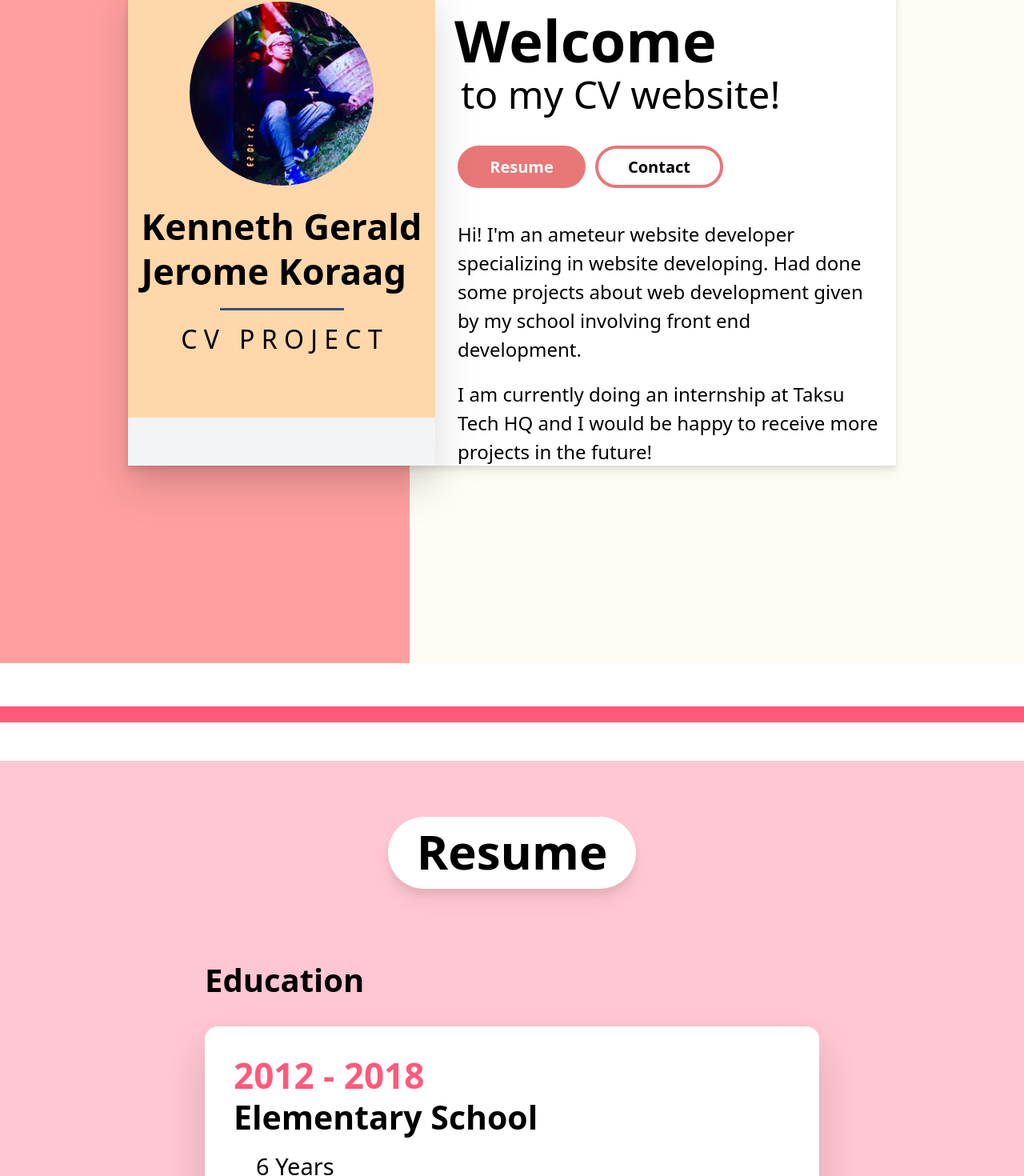
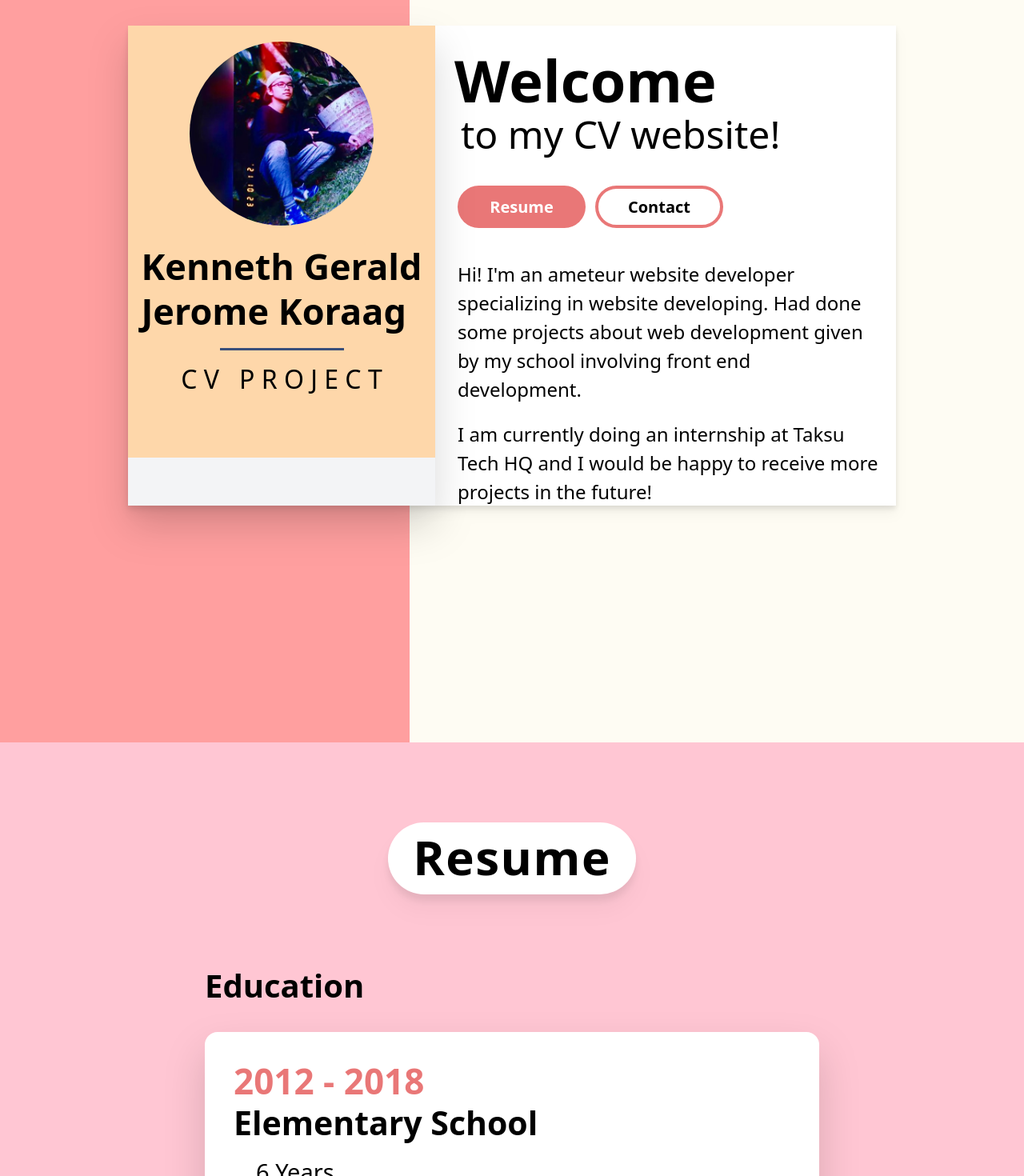
Before and after one commit to ZECHROME/CV-Website, a Next.js app: page / in a window 1280 px wide. Shown: the part 271-1741 px from the top of the page at 80% size. Built offline with nearby package versions, Linux system fonts and the light colour scheme; a web font is replaced by a local one.

Commit message:
Added Contact Section

```diff
--- a/components/AboutSection.jsx
+++ b/components/AboutSection.jsx
@@ -3,7 +3,7 @@ export default function AboutSection() {
     return <div>
     {/* ABOUT */}
     <div id="about" className='relative'>
-          <div className='bg-primary-500 w-[40%] h-[1100px] inline-block'></div>
+          <div className='bg-primary-500 w-[40%] h-[150vh] inline-block'></div>
           {/* main container */}
           <div className='flex bg-white w-[75%] h-[600px] absolute top-1/2 left-1/2 translate-x-[-50%] translate-y-[-50%] drop-shadow-lg'>
             {/* column 1 */}
@@ -54,12 +54,17 @@ export default function AboutSection() {
                 </p>
               </div>
               <div className='flex gap-3 ml-7 mt-10'>
+                <a href="#resume">
                   <button className='bg-primary-700 w-[160px] h-[53px] rounded-full text-white font-bold text-xl hover:bg-white hover:text-black hover:border-4 hover:border-primary-700 transition-all'>
                     Resume
                   </button>
+                </a>
+                <a href="#contact">
                   <button className='bg-white w-[160px] h-[53px] rounded-full border-4 border-primary-700 font-bold text-xl hover:bg-primary-700 hover:text-white transition-all'>
                     Contact
                   </button>
+                </a>
+
               </div>
               <div className='flex flex-col gap-2'>
                 <p className='text-[24px] font-medium mt-10 ml-7 mr-8'>
--- a/components/ContactSection.jsx
+++ b/components/ContactSection.jsx
@@ -3,19 +3,61 @@ export default function ContactSection() {
     return <div>
     {/* ABOUT */}
     <div id="contact" className='relative'>
-        <div className="flex items-center flex-col bg-primary-100 h-[200vh] pt-[70px]">
-            <div className="flex items-center flex-col mb-[90px]">
-                <p className="flex justify-center items-center text-[60px] font-bold mb-[-6px] bg-white w-[310px] h-[90px] text-black rounded-full drop-shadow-xl pb-1">
+        <div className="flex items-center flex-col bg-primary-500 h-[200vh] pt-[80px]">
+            <div className="flex items-center flex-col mb-[70px]">
+                <p className="flex justify-center items-center text-[60px] font-bold mb-[-6px] bg-white w-[310px] h-[90px] text-black rounded-full drop-shadow-xl pb-1 tracking-wider">
                     Contact
                 </p>
             </div>
-            <div className="relative w-[800px] h-[900px] bg-primary rounded-[15px] overflow-hidden
+            <div className="relative w-[790px] h-[850px] bg-sky-200 rounded-[15px] overflow-hidden
+            before:bg-gradient-to-b  before:from-primary-900 before:via-primary-900 before:to-transparent before:top-[-50%] before:left-[-50%] before:absolute before:w-[800px] before:h-[900px] before:animate-spin-slow before:origin-bottom-right
+            after:bg-gradient-to-b  after:from-primary-900 after:via-primary-900 after:to-transparent after:top-[-50%] after:left-[-50%] after:absolute after:w-[800px] after:h-[900px] after:animate-spin-delay after:origin-bottom-right">
+                <div className="flex flex-col absolute bg-primary-300 z-10 inset-[10px] rounded-[18px] py-[40px] px-[70px]">
+                  <form action="https://formsubmit.co/kennethkoraag05@gmail.com" method="POST">
+                    <div className="flex flex-row gap-8">
+                      <div className="inputBox relative w-[100%] mt-[55px] isolate">
+                        <input type="text" required="required" name="FirstName" className="relative w-[100%] p-[10px] pl-5 mt-[20px] bg-transparent border-none outline-0 text-[#2F4F4F] text-[20px] font-semibold tracking-wider z-[10]"/>
+                        <span className="absolute left-0 pt-[20px] pr-[10px] pb-[10px] text-[26px] font-bold text-white tracking-wider">First Name</span>
+                        <i className="absolute left-0 bottom-0 w-[100%] h-[4px] bg-white rounded-md"></i>
+                      </div>
+                      <div className="inputBox relative w-[100%] mt-[55px] isolate">
+                        <input type="text" required="required" name="lastName" className="relative w-[100%] p-[10px] pl-5 mt-[20px] bg-transparent border-none outline-0 text-[#2F4F4F] text-[20px] font-semibold tracking-wider z-[10]"/>
+                        <span className="absolute left-0 pt-[20px] pr-[10px] pb-[10px] text-[26px] font-bold text-white tracking-wider">Last Name</span>
+                        <i className="absolute left-0 bottom-0 w-[100%] h-[4px] bg-white rounded-md"></i>
+                      </div>
+                    </div>
 
-            before:bg-gradient-to-b  before:from-primary-900 before:via-primary-900 before:to-transparent before:top-[-50%] before:left-[-50%] before:absolute before:w-[800px] before:h-[900px] before:animate-spin-slow before:origin-bottom-right
+                    <div className="inputBox relative w-[100%] mt-[55px] isolate">
+                        <input type="text" required="required" name="email" className="relative w-[100%] p-[10px] pl-5 mt-[19px] bg-transparent border-none outline-0 text-[#2F4F4F] text-[20px] font-semibold tracking-wider z-[10]"/>
+                        <span className="absolute left-0 pt-[20px] pr-[10px] pb-[10px] text-[26px] font-bold text-white tracking-wider">Your Email</span>
+                        <i className="absolute left-0 bottom-0 w-[100%] h-[4px] bg-white rounded-md"></i>
+                    </div>
 
-            after:bg-gradient-to-b  after:from-primary-900 after:via-primary-900 after:to-transparent after:top-[-50%] after:left-[-50%] after:absolute after:w-[800px] after:h-[900px] after:animate-spin-delay after:origin-bottom-right
-            ">
-                <div className="absolute bg-white z-10 inset-[10px] rounded-[18px]"></div>
+                    <div className="inputBox relative w-[100%] mt-[55px] isolate">
+                        <input type="text" required="required" name="subject" className="relative w-[100%] p-[10px] pl-5 mt-[20px] bg-transparent border-none outline-0 text-[#2F4F4F] text-[20px] font-semibold tracking-wider z-[10]"/>
+                        <span className="absolute left-0 pt-[20px] pr-[10px] pb-[10px] text-[26px] font-bold text-white tracking-wider">Subject</span>
+                        <i className="absolute left-0 bottom-0 w-[100%] h-[4px] bg-white rounded-md"></i>
+                    </div>
+
+                    <div className="inputBox relative w-[100%] mt-[55px] isolate">
+                        <input type="text" required="required" name="body" className="relative w-[100%] p-[10px] pl-5 mt-[20px] bg-transparent border-none outline-0 text-[#2F4F4F] text-[20px] font-semibold tracking-wider z-[10]"/>
+                        {/* <textarea name="" id="" cols="30" rows="10" require="required" className="relative w-[100%] p-[10px] pl-5 mt-[20px] bg-transparent border-none outline-0 text-black text-lg tracking-wider z-[10]"></textarea> */}
+                        <span className="absolute left-0 pt-[20px] pr-[10px] pb-[10px] text-[26px] font-bold text-white tracking-wider">Message</span>
+                        <i className="absolute left-0 bottom-0 w-[100%] h-[4px] bg-white rounded-md"></i>
+                    </div>
+
+                    <div className="flex flew-row gap-3 w-[850px] h-[50px] mt-[65px]">
+                      <div className="bg-orange-500 text-center rounded-xl w-[14%] pt-[5px] cursor-pointer">
+                        <button type="submit" className="text-[26px] font-bold tracking-wide text-white cursor-pointer">
+                          Send
+                        </button>
+                      </div>
+                      <div className="bg-orange-500 text-center rounded-xl w-[15%] pt-[5px] cursor-pointer">
+                        <input type="reset" value="Reset" className="text-[26px] font-bold tracking-wide text-white cursor-pointer" />
+                      </div>
+                    </div>
+                  </form>
+                </div>
             </div>
         </div>
     </div>
--- a/components/ResumeSection.jsx
+++ b/components/ResumeSection.jsx
@@ -2,10 +2,10 @@
 export default function ResumeSection() {
     return <div>
     {/* ABOUT */}
-    <div id="resume" className='relative'>
-        <div className="flex justify-start items-center flex-col bg-primary-100 w-[100%] h-[400vh] pt-[70px]">
+    <div id="resume" className='relative mt-[-7px]'>
+        <div className="flex justify-start items-center flex-col bg-primary-100 w-[100%] h-[370vh] pt-[100px]">
             <div className="flex items-center flex-col mb-[90px]">
-                <p className="flex justify-center items-center text-[60px] font-bold mb-[-6px] bg-white w-[310px] h-[90px] text-black rounded-full drop-shadow-xl pb-1">
+                <p className="flex justify-center items-center text-[60px] font-bold mb-[-6px] bg-white w-[310px] h-[90px] text-black rounded-full drop-shadow-xl pb-1 tracking-wide">
                     Resume
                 </p>
                 {/* <div className="bg-primary-900 w-[120%] h-2 rounded-lg"></div> */}
@@ -18,7 +18,7 @@ export default function ResumeSection() {
              {/* Elementary */}
             <div className="bg-white w-[60%] h-[485px] mt-7 drop-shadow-2xl rounded-2xl">
                 <div className="mt-7 ml-9 w-[90%]">
-                    <p className="text-[44px] font-bold text-[#FF597B] mb-[-11px]">
+                    <p className="text-[44px] font-bold text-primary-700 mb-[-11px]">
                         2012 - 2018
                     </p>
                     <p className="text-[41px] font-semibold mb-[8px]">
@@ -115,16 +115,26 @@ export default function ResumeSection() {
             <p className="flex flex-start w-[60%] text-[40px] font-bold mt-[100px]">
                 Skillset
             </p>
-            <div className="bg-gradient-to-br from-primary-900 to-sky-700 w-[60%] h-[485px] mt-[30px] drop-shadow-2xl text-white font-extrabold rounded-xl">
-                <div className="mt-7 ml-9 w-[90%]">
+            <div className="bg-gradient-to-br from-primary-900 to-sky-700 w-[60%] h-[485px] mt-[25px] drop-shadow-2xl text-white font-extrabold rounded-xl">
+                <div className="mt-6 ml-9 w-[90%]">
                     {/* Character */}
                     <p className="text-[50px] font-bold text-[#FEDEFF]">
                         Characters
                     </p>
+                    <div className="flex flex-row items-start gap-4 text-[30px] font-medium ml-5">
+                        <div className="pt-0">
+                          <ion-icon name="play-outline"></ion-icon>
+                        </div>
+                         <p>
+                            Obedient
+                        </p>
+                    </div>
                     <div className="flex flex-row items-center gap-4 text-[30px] font-medium ml-5">
-                        <ion-icon name="play-outline"></ion-icon>
+                        <div className="pt-1">
+                            <ion-icon name="play-outline"></ion-icon>
+                        </div>
                         <p>
-                            Determined
+                            Determination
                         </p>
                     </div>
                     <div className="flex flex-row items-start gap-4 text-[30px] font-medium ml-5">
@@ -135,14 +145,7 @@ export default function ResumeSection() {
                             Willing to Learn
                         </p>
                     </div>
-                    <div className="flex flex-row items-start gap-4 text-[30px] font-medium ml-5">
-                        <div className="pt-1">
-                            <ion-icon name="play-outline"></ion-icon>
-                        </div>
-                        <p>
-                            Obedient
-                        </p>
-                    </div>
+
 
                     {/* Languages */}
                     <p className="text-[48px] font-bold text-[#FEDEFF] mt-[35px]">
--- a/pages/index.jsx
+++ b/pages/index.jsx
@@ -8,16 +8,13 @@ import ResumeSection from '@/components/ResumeSection'
 import ContactSection from '@/components/ContactSection'
 
 
+
 const poppins = Poppins({ subsets: ['latin'], weight: ["100", "200", "300", "400", "500", "600", "700", "800", "900"] })
 const chivo = Chivo({subsets: ['latin'], weight: ["100", "200", "300", "400", "500", "600", "700", "800", "900"]})
 
 export default function Home() {
-  function Menu(e) {
-    if (typeof window == "undefined") return;
-    let list = document.querySelector('ul');
 
-    e.name === 'menu' ? (e.name = "close", list.classList.add('top-[80px]') , list.classList.add('opacity-100')) : (e.name = "menu", list.classList.remove('top-[80px]') , list.classList.remove('opacity-100'))
-  };
+
   return (
     <>
       <Head>
@@ -28,7 +25,7 @@ export default function Home() {
         <script type="module" src="https://unpkg.com/ionicons@5.5.2/dist/ionicons/ionicons.esm.js"></script>
         <script nomodule src="https://unpkg.com/ionicons@5.5.2/dist/ionicons/ionicons.js"></script>
       </Head>
-      <main className="min-h-screen bg-primary h-[1100px]">
+      <main className="min-h-screen bg-primary">
         <nav className="p-5 bg-white drop-shadow-xl w--[100%] h-[100px] md:flex md:items-center md:justify-between fixed left-0 right-0 z-[999]">
           <div className='flex justify-between items-center'>
             <div>
@@ -41,7 +38,7 @@ export default function Home() {
             </div>
 
             <span className='text-3xl cursor-pointer mx-2 md:invisible'>
-              <ion-icon name="menu-outline" onclick={Menu}></ion-icon>
+              <ion-icon name="menu-outline"></ion-icon>
             </span>
           </div>
 
@@ -61,18 +58,14 @@ export default function Home() {
 
 
         <AboutSection />
-        <br />
+        <ResumeSection />
+        <ContactSection />
+        {/* <br />
         <br />
         <div className='bg-primary-900 h-[20px]'></div>
         <br />
-        <br />
-        <ResumeSection />
-        <br />
-        <br />
-        <div className='bg-primary-900 h-[20px]'></div>
-        <br />
-        <br />
-        <ContactSection />
+        <br /> */}
+
 
 
 
@@ -110,4 +103,4 @@ export default function Home() {
       </main>
     </>
   )
-}
+};
--- a/styles/Home.module.css
+++ b/styles/Home.module.css
@@ -1,8 +1,8 @@
-.main {
+/* .main {
   display: flex;
   flex-direction: column;
   justify-content: space-between;
   align-items: center;
   padding: 0rem;
   min-height: 100vh;
-}
+} */
--- a/styles/globals.css
+++ b/styles/globals.css
@@ -566,10 +566,6 @@ video {
   left: 10px;
 }
 
-.top-\[80px\] {
-  top: 80px;
-}
-
 .left-0 {
   left: 0px;
 }
@@ -590,6 +586,14 @@ video {
   left: 50%;
 }
 
+.bottom-0 {
+  bottom: 0px;
+}
+
+.isolate {
+  isolation: isolate;
+}
+
 .z-\[999\] {
   z-index: 999;
 }
@@ -599,6 +603,10 @@ video {
 }
 
 .z-10 {
+  z-index: 10;
+}
+
+.z-\[10\] {
   z-index: 10;
 }
 
@@ -674,14 +682,38 @@ video {
   margin-right: 1.25rem;
 }
 
+.mb-\[70px\] {
+  margin-bottom: 70px;
+}
+
+.mb-\[-6px\] {
+  margin-bottom: -6px;
+}
+
+.mt-\[55px\] {
+  margin-top: 55px;
+}
+
+.mt-\[20px\] {
+  margin-top: 20px;
+}
+
+.mt-\[19px\] {
+  margin-top: 19px;
+}
+
+.mt-\[65px\] {
+  margin-top: 65px;
+}
+
+.mt-\[-7px\] {
+  margin-top: -7px;
+}
+
 .mb-\[90px\] {
   margin-bottom: 90px;
 }
 
-.mb-\[-6px\] {
-  margin-bottom: -6px;
-}
-
 .mt-7 {
   margin-top: 1.75rem;
 }
@@ -722,8 +754,12 @@ video {
   margin-top: 100px;
 }
 
-.mt-\[30px\] {
-  margin-top: 30px;
+.mt-\[25px\] {
+  margin-top: 25px;
+}
+
+.mt-6 {
+  margin-top: 1.5rem;
 }
 
 .ml-5 {
@@ -742,10 +778,6 @@ video {
   display: flex;
 }
 
-.h-\[1100px\] {
-  height: 1100px;
-}
-
 .h-\[100px\] {
   height: 100px;
 }
@@ -758,6 +790,10 @@ video {
   height: 80px;
 }
 
+.h-\[150vh\] {
+  height: 150vh;
+}
+
 .h-\[600px\] {
   height: 600px;
 }
@@ -794,12 +830,20 @@ video {
   height: 90px;
 }
 
-.h-\[900px\] {
-  height: 900px;
-}
-
-.h-\[400vh\] {
-  height: 400vh;
+.h-\[850px\] {
+  height: 850px;
+}
+
+.h-\[4px\] {
+  height: 4px;
+}
+
+.h-\[50px\] {
+  height: 50px;
+}
+
+.h-\[370vh\] {
+  height: 370vh;
 }
 
 .h-2 {
@@ -850,8 +894,20 @@ video {
   width: 310px;
 }
 
-.w-\[800px\] {
-  width: 800px;
+.w-\[790px\] {
+  width: 790px;
+}
+
+.w-\[850px\] {
+  width: 850px;
+}
+
+.w-\[14\%\] {
+  width: 14%;
+}
+
+.w-\[15\%\] {
+  width: 15%;
 }
 
 .w-\[120\%\] {
@@ -914,6 +970,10 @@ video {
 
 .gap-2 {
   gap: 0.5rem;
+}
+
+.gap-8 {
+  gap: 2rem;
 }
 
 .gap-4 {
@@ -946,6 +1006,14 @@ video {
   border-radius: 18px;
 }
 
+.rounded-md {
+  border-radius: 0.375rem;
+}
+
+.rounded-xl {
+  border-radius: 0.75rem;
+}
+
 .rounded-lg {
   border-radius: 0.5rem;
 }
@@ -954,12 +1022,12 @@ video {
   border-radius: 1rem;
 }
 
-.rounded-xl {
-  border-radius: 0.75rem;
-}
-
 .border-4 {
   border-width: 4px;
+}
+
+.border-none {
+  border-style: none;
 }
 
 .border-primary-700 {
@@ -1005,6 +1073,25 @@ video {
 .bg-primary-700 {
   --tw-bg-opacity: 1;
   background-color: rgb(233 119 119 / var(--tw-bg-opacity));
+}
+
+.bg-sky-200 {
+  --tw-bg-opacity: 1;
+  background-color: rgb(186 230 253 / var(--tw-bg-opacity));
+}
+
+.bg-primary-300 {
+  --tw-bg-opacity: 1;
+  background-color: rgb(254 161 191 / var(--tw-bg-opacity));
+}
+
+.bg-transparent {
+  background-color: transparent;
+}
+
+.bg-orange-500 {
+  --tw-bg-opacity: 1;
+  background-color: rgb(249 115 22 / var(--tw-bg-opacity));
 }
 
 .bg-primary-100 {
@@ -1035,11 +1122,25 @@ video {
   padding: 1.25rem;
 }
 
+.p-\[10px\] {
+  padding: 10px;
+}
+
 .py-5 {
   padding-top: 1.25rem;
   padding-bottom: 1.25rem;
 }
 
+.py-\[40px\] {
+  padding-top: 40px;
+  padding-bottom: 40px;
+}
+
+.px-\[70px\] {
+  padding-left: 70px;
+  padding-right: 70px;
+}
+
 .pl-5 {
   padding-left: 1.25rem;
 }
@@ -1048,16 +1149,40 @@ video {
   padding-top: 0.5rem;
 }
 
-.pt-\[70px\] {
-  padding-top: 70px;
+.pt-\[80px\] {
+  padding-top: 80px;
 }
 
 .pb-1 {
   padding-bottom: 0.25rem;
 }
 
+.pt-\[20px\] {
+  padding-top: 20px;
+}
+
+.pr-\[10px\] {
+  padding-right: 10px;
+}
+
+.pb-\[10px\] {
+  padding-bottom: 10px;
+}
+
+.pt-\[5px\] {
+  padding-top: 5px;
+}
+
+.pt-\[100px\] {
+  padding-top: 100px;
+}
+
 .pt-1 {
   padding-top: 0.25rem;
+}
+
+.pt-0 {
+  padding-top: 0px;
 }
 
 .text-center {
@@ -1132,6 +1257,19 @@ video {
   font-size: 60px;
 }
 
+.text-\[20px\] {
+  font-size: 20px;
+}
+
+.text-\[26px\] {
+  font-size: 26px;
+}
+
+.text-lg {
+  font-size: 1.125rem;
+  line-height: 1.75rem;
+}
+
 .text-\[44px\] {
   font-size: 44px;
 }
@@ -1182,6 +1320,14 @@ video {
 
 .leading-none {
   line-height: 1;
+}
+
+.tracking-wider {
+  letter-spacing: 0.05em;
+}
+
+.tracking-wide {
+  letter-spacing: 0.025em;
 }
 
 .text-white {
@@ -1194,9 +1340,14 @@ video {
   color: rgb(0 0 0 / var(--tw-text-opacity));
 }
 
-.text-\[\#FF597B\] {
+.text-\[\#2F4F4F\] {
   --tw-text-opacity: 1;
-  color: rgb(255 89 123 / var(--tw-text-opacity));
+  color: rgb(47 79 79 / var(--tw-text-opacity));
+}
+
+.text-primary-700 {
+  --tw-text-opacity: 1;
+  color: rgb(233 119 119 / var(--tw-text-opacity));
 }
 
 .text-primary {
@@ -1209,17 +1360,12 @@ video {
   color: rgb(254 222 255 / var(--tw-text-opacity));
 }
 
-.text-primary-700 {
-  --tw-text-opacity: 1;
-  color: rgb(233 119 119 / var(--tw-text-opacity));
-}
-
-.opacity-100 {
-  opacity: 1;
-}
-
 .opacity-0 {
   opacity: 0;
+}
+
+.outline-0 {
+  outline-width: 0px;
 }
 
 .drop-shadow-xl {
@@ -1253,7 +1399,58 @@ video {
 
 html {
   scroll-behavior: smooth;
-}
+  scroll-padding-top: 80px;
+}
+
+.inputBox span {
+  transition: 0.3s;
+}
+
+.inputBox input:valid ~ span,
+.inputBox input:focus ~ span
+{
+  color: white;
+  transform: translateY(-34px);
+  font-size: 25px;
+  font-weight: 800;
+}
+
+.inputBox i {
+  transition: 0.3s;
+}
+
+.inputBox input:valid ~ i,
+.inputBox input:focus ~ i
+{
+  height: 45px;
+}
+
+.textArea {
+  resize: none;
+}
+
+/* [data-slide] {
+    opacity: 0;
+    transition: all 0.3s ease, transform 1s ease, opacity 1s ease;
+}
+
+[data-slide="left"] {
+    transform: translateX(4rem);
+}
+[data-slide="right"] {
+    transform: translateX(-4rem);
+}
+[data-slide="up"] {
+    transform: translateY(4rem);
+}
+[data-slide="down"] {
+    transform: translateY(-4rem);
+}
+
+[data-slide].i\:open {
+    opacity: 1;
+    transform: translate(0, 0);
+} */
 
 .before\:absolute::before {
   content: var(--tw-content);
@@ -1294,7 +1491,7 @@ html {
 
 .before\:animate-spin-slow::before {
   content: var(--tw-content);
-  animation: spin 6s linear infinite;
+  animation: spin 4s linear infinite;
 }
 
 .before\:bg-gradient-to-b::before {
@@ -1359,7 +1556,7 @@ html {
 
 .after\:animate-spin-delay::after {
   content: var(--tw-content);
-  animation: spin 6s 3s linear infinite;
+  animation: spin 4s 2s linear infinite;
 }
 
 .after\:bg-gradient-to-b::after {
@@ -1425,11 +1622,6 @@ html {
   color: rgb(255 255 255 / var(--tw-text-opacity));
 }
 
-.focus\:text-blue-500:focus {
-  --tw-text-opacity: 1;
-  color: rgb(59 130 246 / var(--tw-text-opacity));
-}
-
 .active\:text-blue-500:active {
   --tw-text-opacity: 1;
   color: rgb(59 130 246 / var(--tw-text-opacity));
--- a/styles/input.css
+++ b/styles/input.css
@@ -4,4 +4,80 @@
 
 html {
     scroll-behavior: smooth;
+    scroll-padding-top: 80px;
 }
+
+.inputBox span {
+    transition: 0.3s;
+}
+
+.inputBox input:valid ~ span,
+.inputBox input:focus ~ span
+{
+    color: white;
+    transform: translateY(-34px);
+    font-size: 25px;
+    font-weight: 800;
+}
+
+.inputBox i {
+    transition: 0.3s;
+}
+
+.inputBox input:valid ~ i,
+.inputBox input:focus ~ i
+{
+    height: 45px;
+}
+
+.textArea {
+    resize: none;
+}
+
+
+
+
+
+
+
+
+
+
+
+
+
+
+
+
+
+
+
+
+
+
+
+
+
+
+/* [data-slide] {
+    opacity: 0;
+    transition: all 0.3s ease, transform 1s ease, opacity 1s ease;
+}
+
+[data-slide="left"] {
+    transform: translateX(4rem);
+}
+[data-slide="right"] {
+    transform: translateX(-4rem);
+}
+[data-slide="up"] {
+    transform: translateY(4rem);
+}
+[data-slide="down"] {
+    transform: translateY(-4rem);
+}
+
+[data-slide].i\:open {
+    opacity: 1;
+    transform: translate(0, 0);
+} */
--- a/tailwind.config.js
+++ b/tailwind.config.js
@@ -24,8 +24,8 @@ module.exports = {
         }
       },
       animation: {
-        'spin-slow': 'spin 6s linear infinite',
-        'spin-delay': 'spin 6s 3s linear infinite',
+        'spin-slow': 'spin 4s linear infinite',
+        'spin-delay': 'spin 4s 2s linear infinite',
       }
     },
   },
```
Lines whose indentation alone changed are shown as unchanged.
